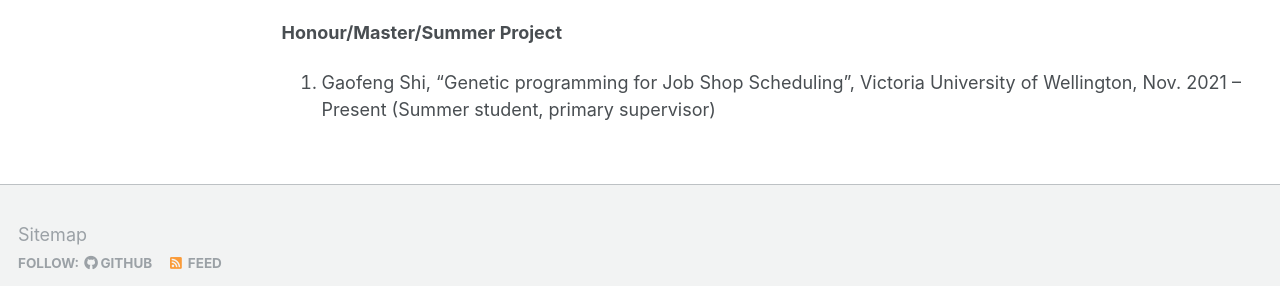
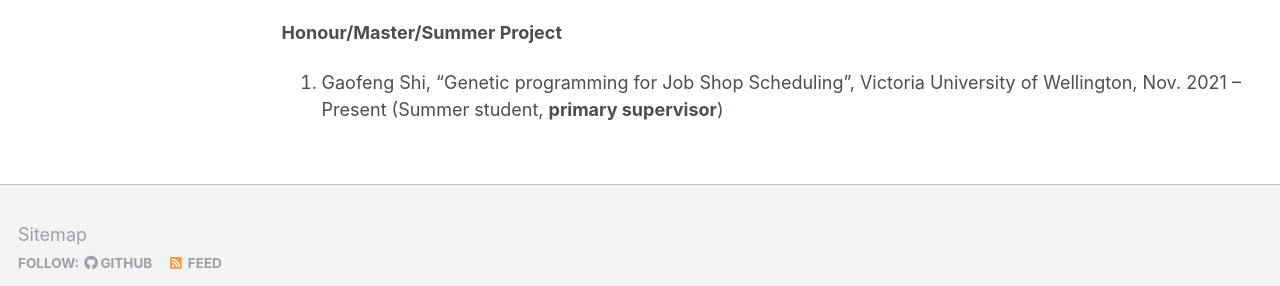
Before and after one commit to fangfang-zhang/fangfang-zhang.github.io, a Jekyll site: the page built from _pages/teaching.md, in a window 1280 px wide and 1368 px high. Shown: the part 1029-1315 px from the top of the window. Built offline with Jekyll 4.4.1, drawn with Linux system fonts in a browser that asks for light colours; some web fonts are replaced.

```diff
--- a/_pages/teaching.md
+++ b/_pages/teaching.md
@@ -29,5 +29,5 @@ author_profile: true
 
 **Honour/Master/Summer Project**
 <ol>
-<li> Gaofeng Shi, “Genetic programming for Job Shop Scheduling”, Victoria University of Wellington, Nov. 2021 – Present (Summer student, primary supervisor)</li>
+<li> Gaofeng Shi, “Genetic programming for Job Shop Scheduling”, Victoria University of Wellington, Nov. 2021 – Present (Summer student, <b>primary supervisor</b>)</li>
 </ol>
```
Also changed, not shown: 1 other file.
